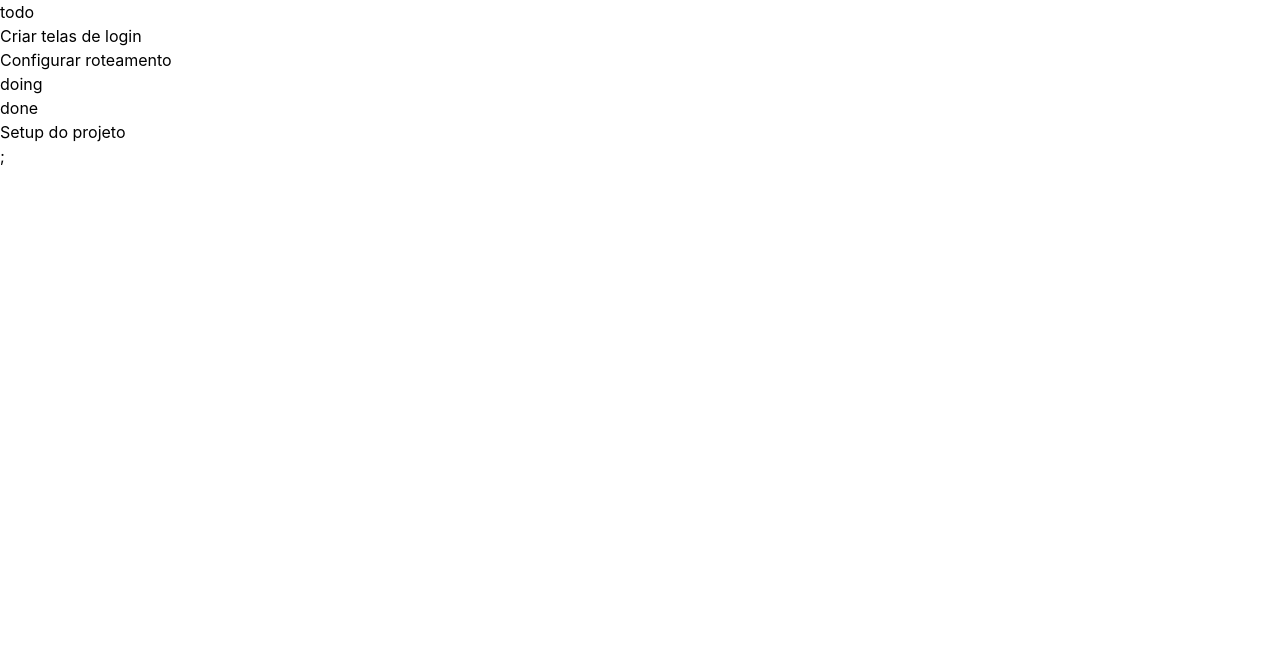
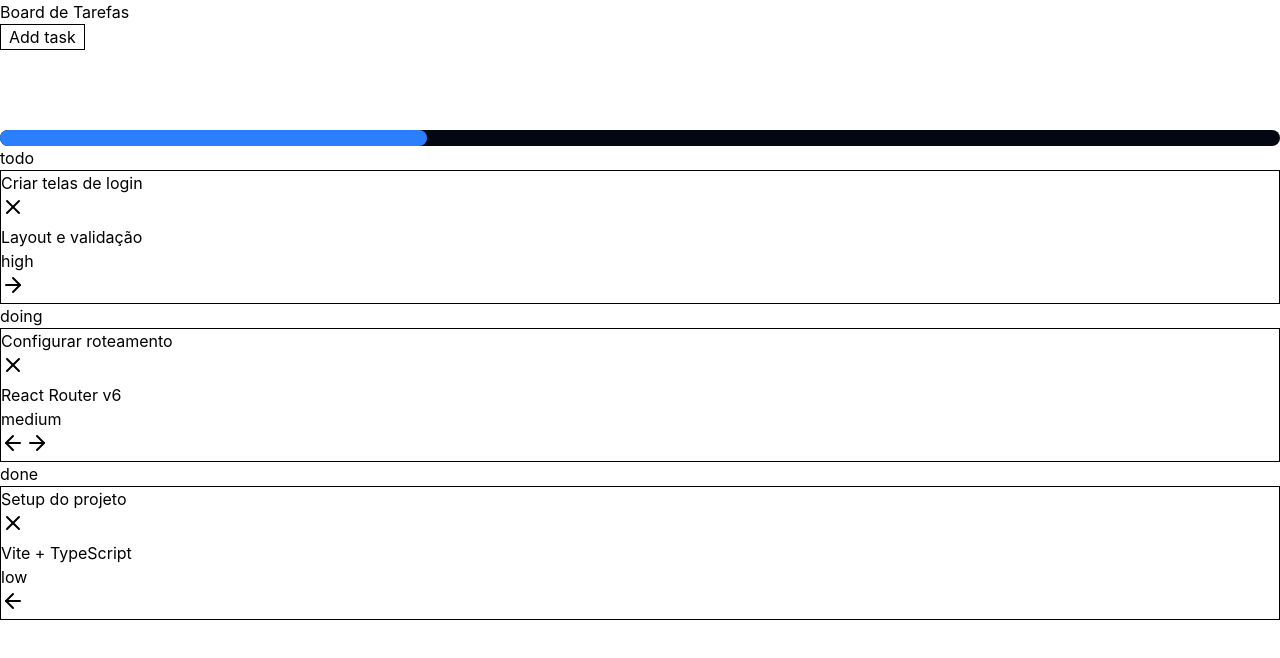
Before and after one commit to Estangler/board-tarefas, a React (Vite) app: page / in a window 1280 px wide. Shown: the top 658 px of the page. Built offline with nearby package versions, Linux system fonts and the light colour scheme.

Commit message:
feat: add AddTaskModal component for task creation; integrate with Board and update initial state

```diff
--- a/package.json
+++ b/package.json
@@ -11,8 +11,10 @@
   },
   "dependencies": {
     "@tailwindcss/vite": "^4.3.0",
+    "lucide-react": "^1.14.0",
     "react": "^19.2.5",
     "react-dom": "^19.2.5",
+    "react-modal": "^3.16.3",
     "tailwindcss": "^4.3.0"
   },
   "devDependencies": {
@@ -20,6 +22,7 @@
     "@types/node": "^24.12.2",
     "@types/react": "^19.2.14",
     "@types/react-dom": "^19.2.3",
+    "@types/react-modal": "^3.16.3",
     "@vitejs/plugin-react": "^6.0.1",
     "eslint": "^10.2.1",
     "eslint-plugin-react-hooks": "^7.1.1",
--- /dev/null
+++ b/src/components/Board/AddTaskModal.tsx
@@ -0,0 +1,123 @@
+import Modal from "react-modal";
+import type { Priority, Task } from "../../types/board";
+import { useState } from "react";
+import { useBoard } from "../../hook/useBoard";
+type AddTaskModalProps = {
+  modalState: boolean;
+  handleModal: () => void;
+};
+
+export default function AddTaskModal({
+  handleModal,
+  modalState,
+}: AddTaskModalProps) {
+  const [titleInput, setTitleInput] = useState<string>("");
+
+  const [descriptionInput, setDescriptionInput] = useState<string>("");
+
+  const [priority, setPriority] = useState<Priority>("high");
+  const priorities: Priority[] = ["low", "medium", "high"];
+  const prioVariant = {
+    low: "Baixa",
+    medium: "Média",
+    high: "Alta",
+  };
+
+  const { addTask } = useBoard();
+
+  function handleTitleValue(e: React.ChangeEvent<HTMLInputElement>) {
+    const { value } = e.target;
+    setTitleInput(value);
+  }
+
+  function handleDescriptionValue(e: React.ChangeEvent<HTMLInputElement>) {
+    const { value } = e.target;
+    setDescriptionInput(value);
+  }
+
+  function handlePriorityTask(priority: Priority) {
+    setPriority(priority);
+  }
+
+  function onSubmit(e: React.SubmitEvent<HTMLFormElement>) {
+    e.preventDefault();
+    const newTask: Omit<Task, "id" | "column"> = {
+      title: titleInput,
+      description: descriptionInput,
+      priority: priority,
+    };
+
+    addTask(newTask);
+    setTitleInput("");
+    setDescriptionInput("");
+    handleModal();
+    setPriority("medium");
+  }
+
+  return (
+    <Modal
+      isOpen={modalState}
+      onRequestClose={handleModal}
+      contentLabel="Modal to add new task."
+      overlayClassName={
+        "fixed inset-0 backdrop-blur-sm flex items-center justify-center"
+      }
+      className={"border p-10 rounded-2xl"}
+    >
+      <form onSubmit={onSubmit} className="flex flex-col gap-10 ">
+        <header>
+          <h1>Nova Tarefa</h1>
+        </header>
+        <label htmlFor="titleInput">
+          <p>Titulo *</p>
+          <input
+            type="text"
+            id="titleInput"
+            value={titleInput}
+            onChange={handleTitleValue}
+            placeholder="Ex: Implementar autenticação"
+            className="border rounded-lg px-4 py-2"
+          />
+        </label>
+        <label htmlFor="descriptionInput">
+          <p>Descrição</p>
+          <input
+            type="text"
+            id="descriptionInput"
+            value={descriptionInput}
+            onChange={handleDescriptionValue}
+            placeholder="Detalhes opcionais..."
+            className="border rounded-lg px-4 py-2"
+          />
+        </label>
+        <section>
+          <header>Prioridade.</header>
+          <div className="flex gap-2">
+            {priorities.map((prio) => (
+              <button
+                key={prio}
+                className={`border rounded-xl cursor-pointer px-4 ${prio === priority && "border-2"}`}
+                onClick={() => handlePriorityTask(prio)}
+                type="button"
+              >
+                {prioVariant[prio]}
+              </button>
+            ))}
+          </div>
+        </section>
+        <footer className="flex gap-2">
+          <button
+            className="border rounded-lg cursor-pointer px-4"
+            type="button"
+            onClick={handleModal}
+          >
+            Cancelar
+          </button>
+          <button className="border rounded-lg cursor-pointer px-4">
+            Adicionar
+          </button>
+        </footer>
+      </form>
+    </Modal>
+  );
+}
--- a/src/components/Board/Board.tsx
+++ b/src/components/Board/Board.tsx
@@ -1,12 +1,29 @@
 import Column from "./Column";
 import { COLUMNS } from "../../constants/columns";
+import ProgressBar from "./ProgressBar";
+import AddTaskModal from "./AddTaskModal";
+import { useState } from "react";
 export default function Board() {
+  const [isOpen, setIsOpen] = useState<boolean>(false);
+
+  function handleModal() {
+    return setIsOpen(!isOpen);
+  }
   return (
     <main>
+      <header>
+        <h1>Board de Tarefas</h1>
+        <button className="border px-2" onClick={handleModal}>
+          Add task
+        </button>
+        <AddTaskModal modalState={isOpen} handleModal={handleModal} />
+        <div>
+          <ProgressBar />
+        </div>
+      </header>
       {COLUMNS.map((col) => (
         <Column col={col} key={col} />
       ))}
-      ;
     </main>
   );
 }
--- a/src/components/Board/Column.tsx
+++ b/src/components/Board/Column.tsx
@@ -1,5 +1,6 @@
 import { useBoard } from "../../hook/useBoard";
 import type { Column } from "../../types/board";
+import TaskCard from "./TaskCard";
 
 type ColumnProps = {
   col: Column;
@@ -7,14 +8,15 @@ type ColumnProps = {
 
 export default function Column({ col }: ColumnProps) {
   const { tasksByColumn } = useBoard();
+
   const tasks = tasksByColumn(col);
+
   return (
     <div>
       <h1>{col}</h1>
+
       {tasks.map((task) => (
-        <div key={task.id}>
-          <p>{task.title}</p>
-        </div>
+        <TaskCard task={task} key={task.id} />
       ))}
     </div>
   );
--- a/src/components/Board/ProgressBar.tsx
+++ b/src/components/Board/ProgressBar.tsx
@@ -0,0 +1,13 @@
+import { useBoard } from "../../hook/useBoard";
+
+export default function ProgressBar() {
+  const { progress } = useBoard();
+  return (
+    <div className="w-full h-4 bg-gray-950 rounded-full mt-20">
+      <div
+        className={`h-4 rounded-full bg-blue-500`}
+        style={{ width: `${progress}%` }}
+      />
+    </div>
+  );
+}
--- a/src/components/Board/TaskCard.tsx
+++ b/src/components/Board/TaskCard.tsx
@@ -0,0 +1,50 @@
+import { useBoard } from "../../hook/useBoard";
+import type { Direction, Task } from "../../types/board";
+import { ArrowLeft, X, ArrowRight } from "lucide-react";
+
+type TaskCardProps = {
+  task: Task;
+};
+
+export default function TaskCard({ task }: TaskCardProps) {
+  const { deleteTask, moveTask } = useBoard();
+
+  function handleMoveTask(direction: Direction) {
+    moveTask({
+      id: task.id,
+      direction,
+    });
+  }
+  return (
+    <article className="flex flex-col border border-black">
+      <header>
+        <h2>{task.title}</h2>
+        <button onClick={() => deleteTask(task.id)}>
+          <X />
+        </button>
+      </header>
+
+      <section>
+        <p>{task.description}</p>
+      </section>
+
+      <footer>
+        <p>{task.priority}</p>
+
+        <div>
+          {task.column !== "todo" && (
+            <button onClick={() => handleMoveTask(-1)}>
+              <ArrowLeft />
+            </button>
+          )}
+
+          {task.column !== "done" && (
+            <button onClick={() => handleMoveTask(1)}>
+              <ArrowRight />
+            </button>
+          )}
+        </div>
+      </footer>
+    </article>
+  );
+}
--- a/src/context/board/initialState.ts
+++ b/src/context/board/initialState.ts
@@ -14,7 +14,7 @@ export const INITIAL_STATE: State = {
       title: "Configurar roteamento",
       description: "React Router v6",
       priority: "medium",
-      column: "todo",
+      column: "doing",
     },
     {
       id: 3,
--- a/src/main.tsx
+++ b/src/main.tsx
@@ -1,9 +1,11 @@
 import { StrictMode } from "react";
 import { createRoot } from "react-dom/client";
+import Modal from "react-modal";
 import "./index.css";
 import App from "./App.tsx";
 import BoardProvider from "./context/board/BoardProvider.tsx";
 
+Modal.setAppElement("#root");
 createRoot(document.getElementById("root")!).render(
   <StrictMode>
     <BoardProvider>
```
Also changed, not shown: 1 other file (tests, documents, lock files or other folders).
